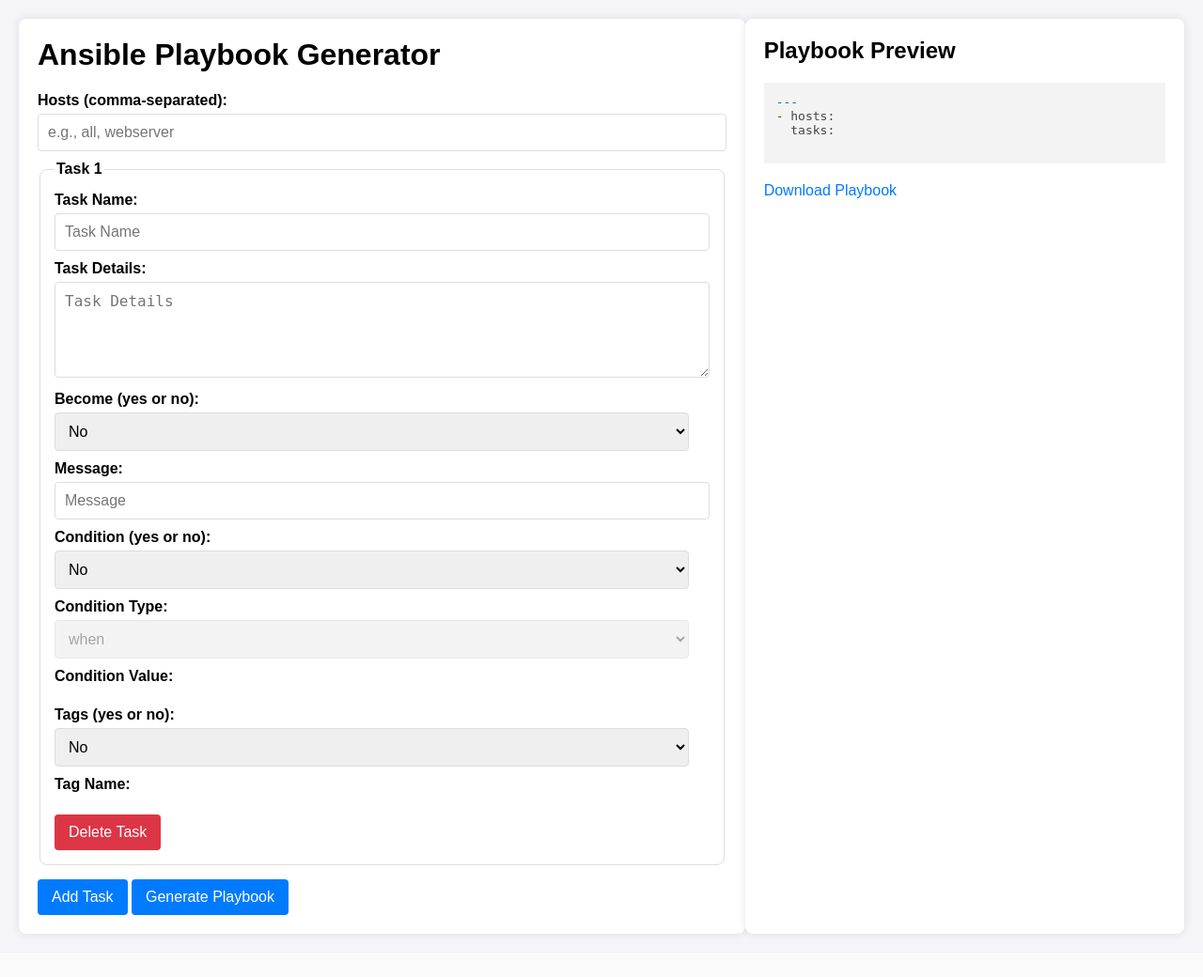
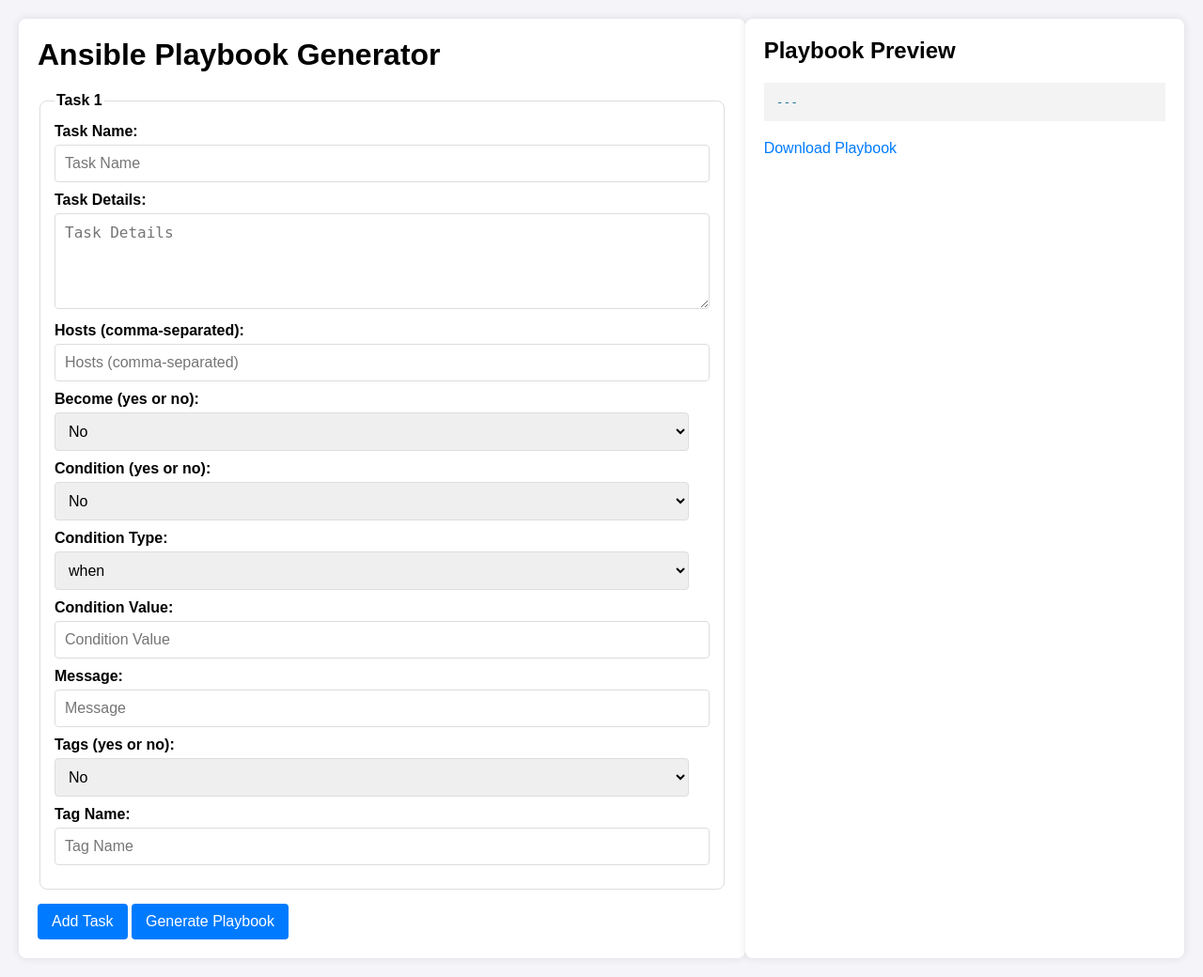
Before and after one commit to Ssan79/PlayBookGenerator, a Flask app: page / in a window 1280 px wide. Shown: the whole page at 94% size. Before the commit the page ends 997 px from the top, so only its background shows below. Run offline with Flask 3, Linux system fonts and the light colour scheme; some libraries are stand-ins or nearby versions.

Commit message:
Update index.html
Update with Live text preview

```diff
--- a/templates/index.html
+++ b/templates/index.html
@@ -3,6 +3,7 @@
 <head>
     <meta charset="UTF-8">
     <title>Ansible Playbook Generator</title>
+    <link rel="shortcut icon" href="{{ url_for('static', filename='favicon.ico') }}">
     <style>
         body {
             font-family: Arial, sans-serif;
@@ -88,7 +89,6 @@
         document.addEventListener('DOMContentLoaded', () => {
             const addTask = () => {
                 const container = document.getElementById('tasksContainer');
-
                 const fieldset = document.createElement('fieldset');
                 const legend = document.createElement('legend');
                 legend.textContent = `Task ${container.children.length + 1}`;
@@ -97,21 +97,17 @@
                 const labelsAndInputs = [
                     { label: 'Task Name', name: 'tasks', type: 'text', required: true },
                     { label: 'Task Details', name: 'actions', type: 'textarea', required: true },
+                    { label: 'Hosts (comma-separated)', name: 'hosts', type: 'text', required: true },
                     { label: 'Become (yes or no)', name: 'become_task', type: 'select', required: false },
-                    { label: 'Message', name: 'messages', type: 'text', required: false },
                     { label: 'Condition (yes or no)', name: 'conditions', type: 'select', required: false },
                     { label: 'Condition Type', name: 'conditions_type', type: 'select', required: false },
                     { label: 'Condition Value', name: 'conditions_value', type: 'text', required: false },
+                    { label: 'Message', name: 'messages', type: 'text', required: false },
                     { label: 'Tags (yes or no)', name: 'tags', type: 'select', required: false },
                     { label: 'Tag Name', name: 'tags_name', type: 'text', required: false }
                 ];
 
-                const conditionOptions = [
-                    "when", "failed_when", "changed_when", "check_mode", "run_once", "loop",
-                    "until", "retries", "delay", "ignore_errors", "delegate_to", "tags",
-                    "notify", "register", "include_tasks", "import_tasks", "import_playbook",
-                    "block", "rescue", "always"
-                ];
+                const conditionOptions = ["when", "failed_when", "changed_when", "check_mode", "run_once", "loop", "until", "retries", "delay", "ignore_errors"];
 
                 labelsAndInputs.forEach(({ label, name, type, required }) => {
                     const labelElement = document.createElement('label');
@@ -121,16 +117,9 @@
                     if (type === 'select') {
                         const select = document.createElement('select');
                         select.name = name;
-                        if (name === 'conditions' || name === 'tags' || name === 'become_task') {
-                            select.innerHTML = `<option value="no">No</option><option value="yes">Yes</option>`;
-                        } else {
-                            conditionOptions.forEach(option => {
-                                const optElement = document.createElement('option');
-                                optElement.value = option;
-                                optElement.textContent = option;
-                                select.appendChild(optElement);
-                            });
-                            select.disabled = true;
+                        select.innerHTML = `<option value="no">No</option><option value="yes">Yes</option>`;
+                        if (name === 'conditions_type') {
+                            select.innerHTML = conditionOptions.map(option => `<option value="${option}">${option}</option>`).join('');
                         }
                         fieldset.appendChild(select);
                     } else {
@@ -139,102 +128,65 @@
                         input.name = name;
                         input.placeholder = label;
                         if (required) input.required = true;
-                        if (name === 'conditions_value' || name === 'tags_name') input.classList.add('hidden');
                         fieldset.appendChild(input);
                     }
 
                     fieldset.appendChild(document.createElement('br'));
                 });
 
-                const conditionSelect = fieldset.querySelector('select[name="conditions"]');
-                const conditionTypeSelect = fieldset.querySelector('select[name="conditions_type"]');
-                const conditionValueInput = fieldset.querySelector('input[name="conditions_value"]');
-                const tagsSelect = fieldset.querySelector('select[name="tags"]');
-                const tagsNameInput = fieldset.querySelector('input[name="tags_name"]');
-
-                conditionSelect.addEventListener('change', (event) => {
-                    if (event.target.value === 'yes') {
-                        conditionTypeSelect.disabled = false;
-                        conditionValueInput.classList.remove('hidden');
-                    } else {
-                        conditionTypeSelect.disabled = true;
-                        conditionValueInput.classList.add('hidden');
-                    }
-                    updatePreview();
-                });
-
-                tagsSelect.addEventListener('change', (event) => {
-                    if (event.target.value === 'yes') {
-                        tagsNameInput.classList.remove('hidden');
-                    } else {
-                        tagsNameInput.classList.add('hidden');
-                    }
-                    updatePreview();
-                });
-
-                const deleteButton = document.createElement('button');
-                deleteButton.type = 'button';
-                deleteButton.textContent = 'Delete Task';
-                deleteButton.classList.add('delete-task');
-                deleteButton.addEventListener('click', () => {
-                    fieldset.remove();
-                    updatePreview();
-                });
-                fieldset.appendChild(deleteButton);
-
                 container.appendChild(fieldset);
                 updatePreview();
             };
 
             const updatePreview = () => {
-                const hosts = document.getElementById('hosts').value.trim().split(',');
                 const taskFieldsets = document.querySelectorAll('#tasksContainer fieldset');
 
-                let preview = '---\n- hosts: ' + hosts.join(', ') + '\n';
-                preview += '  tasks:\n';
-
+                let preview = '---\n';
                 taskFieldsets.forEach(fieldset => {
                     const taskName = fieldset.querySelector('input[name="tasks"]').value.trim();
                     const taskDetails = fieldset.querySelector('textarea[name="actions"]').value.trim();
+                    const hosts = fieldset.querySelector('input[name="hosts"]').value.trim();
                     const becomeTask = fieldset.querySelector('select[name="become_task"]').value;
-                    const message = fieldset.querySelector('input[name="messages"]').value.trim();
                     const condition = fieldset.querySelector('select[name="conditions"]').value;
                     const conditionType = fieldset.querySelector('select[name="conditions_type"]').value;
                     const conditionValue = fieldset.querySelector('input[name="conditions_value"]').value.trim();
+                    const message = fieldset.querySelector('input[name="messages"]').value.trim();
                     const tags = fieldset.querySelector('select[name="tags"]').value;
                     const tagsName = fieldset.querySelector('input[name="tags_name"]').value.trim();
 
                     if (taskName && taskDetails) {
-                        preview += `  - name: ${taskName}\n`;
-                        preview += `    ${taskDetails}\n`;
+                        preview += `- hosts: ${hosts}\n`;
+                        if (becomeTask === 'yes') preview += `  become: yes\n`;
+                        preview += `  tasks:\n`;
+                        preview += `    - name: ${taskName}\n`;
 
-                        if (becomeTask === 'yes') {
-                            preview += `    become: yes\n`;
-                        }
+                        const taskLines = taskDetails.split('\n').map(line => `         ${line}`);
+                        preview += taskLines.join('\n') + '\n';
 
                         if (condition === 'yes' && conditionType && conditionValue) {
-                            preview += `    ${conditionType}: ${conditionValue}\n`;
+                            preview += `      ${conditionType}: ${conditionValue}\n`;
                         }
 
                         if (tags === 'yes' && tagsName) {
-                            preview += `    tags: [${tagsName}]\n`;
+                            preview += `      tags: ${tagsName}\n`;
                         }
+
+                        if (message) {
+                            preview += `    - debug:\n`;
+                            preview += `        msg: "${message}"\n`;
+                        }
+
+                        preview += '\n';
                     }
-
-                    if (message) {
-                        preview += `  - debug:\n`;
-                        preview += `      msg: ${message}\n`;
-                    }
-
-                    preview += '\n';
                 });
 
-                document.getElementById('playbookPreview').textContent = preview;
+                document.getElementById('preview').textContent = preview;
                 hljs.highlightAll();
             };
 
             document.getElementById('addTask').addEventListener('click', addTask);
             document.getElementById('playbookForm').addEventListener('input', updatePreview);
+
             addTask();  // Initial task
         });
     </script>
@@ -243,18 +195,16 @@
     <div class="container">
         <div class="form-container">
             <h1>Ansible Playbook Generator</h1>
-            <form id="playbookForm">
-                <label for="hosts">Hosts (comma-separated):</label>
-                <input type="text" id="hosts" name="hosts" placeholder="e.g., all, webserver" required>
+            <form id="playbookForm" action="/generate" method="POST">
                 <div id="tasksContainer"></div>
                 <button type="button" id="addTask">Add Task</button>
-                <button type="submit">Generate Playbook</button>
+                <button type="submit" id="generate">Generate Playbook</button>
             </form>
         </div>
         <div class="preview-container">
             <h2>Playbook Preview</h2>
-            <pre><code id="playbookPreview" class="yaml"></code></pre>
-            <a id="downloadLink" href="#" download="playbook.yml" class="hidden">Download Playbook</a>
+            <pre><code id="preview" class="yaml"></code></pre>
+            <a id="downloadLink" download="playbook.yml" href="#">Download Playbook</a>
         </div>
     </div>
 </body>
```
